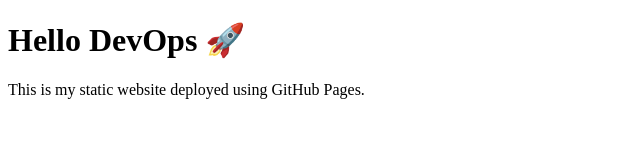
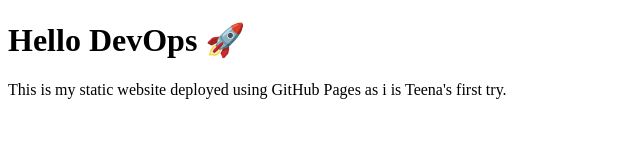
Before and after one commit to teenasaichannaka-del/my-static-site, a plain HTML site: page index.html in a window 1280 px wide. Shown: the whole page, without its empty margins (0-640 px from the left). Drawn offline with Linux system fonts and the light colour scheme.

Commit message:
changes done

```diff
--- a/index.html
+++ b/index.html
@@ -5,6 +5,6 @@
 </head>
 <body>
     <h1>Hello DevOps 🚀</h1>
-    <p>This is my static website deployed using GitHub Pages.</p>
+    <p>This is my static website deployed using GitHub Pages as i is Teena's first try.</p>
 </body>
 </html>
```
